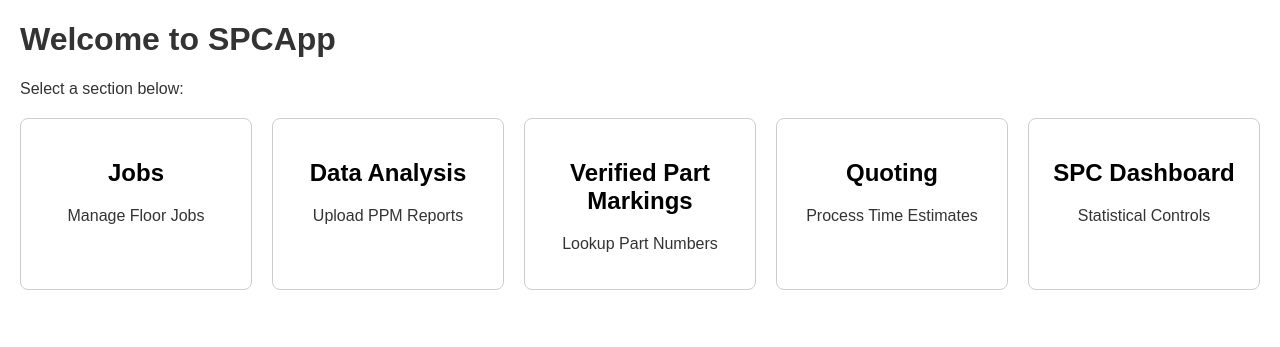
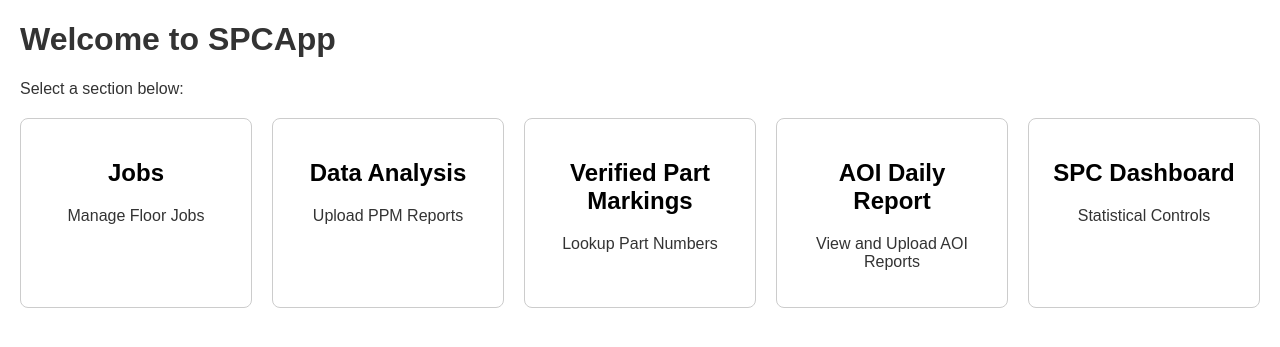
Before and after one commit to ThomasSchwartz18/SPCApp, a Flask app: page / in a window 1280 px wide. Shown: the top 347 px of the page. Run offline with Flask 3, Linux system fonts and the light colour scheme.

Commit message:
Create AOI Daily Report template

```diff
--- a/run.py
+++ b/run.py
@@ -3,6 +3,7 @@ import os
 import sqlite3
 import pandas as pd
 from datetime import datetime
+import re
 
 app = Flask(__name__)
 app.config['UPLOAD_FOLDER'] = 'uploads'
@@ -42,6 +43,19 @@ def init_db():
             mfg_number2 TEXT,
             manufacturer TEXT,
             verified_markings TEXT
+        )
+    ''')
+    conn.execute('''
+        CREATE TABLE IF NOT EXISTS aoi_reports (
+            id INTEGER PRIMARY KEY AUTOINCREMENT,
+            report_date TEXT,
+            shift TEXT,
+            operator TEXT,
+            customer TEXT,
+            assembly TEXT,
+            qty_inspected INTEGER,
+            qty_rejected INTEGER,
+            additional_info TEXT
         )
     ''')
     conn.commit()
@@ -113,6 +127,80 @@ def part_markings():
     rows = conn.execute('SELECT * FROM verified_markings ORDER BY id').fetchall()
     conn.close()
     return render_template('part_markings.html', markings=rows)
+
+@app.route('/aoi', methods=['GET', 'POST'])
+def aoi_report():
+    conn = get_db()
+    if request.method == 'POST' and 'excel_file' in request.files:
+        file = request.files['excel_file']
+        if file and file.filename:
+            filename = file.filename
+            save_path = os.path.join(app.config['UPLOAD_FOLDER'], filename)
+            file.save(save_path)
+
+            ext = os.path.splitext(save_path)[1].lower()
+            engine = 'xlrd' if ext == '.xls' else 'openpyxl'
+            df = pd.read_excel(save_path, engine=engine, header=None)
+
+            records = []
+            i = 0
+            while i < len(df):
+                cell = str(df.iloc[i, 0]) if not pd.isna(df.iloc[i, 0]) else ''
+                if cell.startswith('AOI') and 'Shift' in cell:
+                    m = re.search(r'AOI\s+(.*?)\s+Shift.*\(([^)]+)\)', cell)
+                    if m:
+                        shift = m.group(1)
+                        date_str = m.group(2)
+                        try:
+                            report_date = datetime.strptime(date_str, '%m/%d/%y').date().isoformat()
+                        except ValueError:
+                            report_date = date_str
+                    else:
+                        shift = ''
+                        report_date = ''
+                    i += 1
+                    # move to header row
+                    while i < len(df) and str(df.iloc[i,0]) != 'Operator':
+                        i += 1
+                    i += 1
+                    while i < len(df):
+                        first = df.iloc[i,0]
+                        if pd.isna(first) or str(first).startswith('AOI'):
+                            break
+                        operator = first
+                        customer = df.iloc[i,1]
+                        assembly = df.iloc[i,2]
+                        inspected = df.iloc[i,3] if not pd.isna(df.iloc[i,3]) else 0
+                        rejected = df.iloc[i,4] if not pd.isna(df.iloc[i,4]) else 0
+                        additional = df.iloc[i,5] if df.shape[1] > 5 else ''
+                        records.append((report_date, shift, operator, customer, assembly,
+                                        int(inspected), int(rejected), str(additional) if not pd.isna(additional) else ''))
+                        i += 1
+                else:
+                    i += 1
+
+            if records:
+                conn.executemany(
+                    'INSERT INTO aoi_reports (report_date, shift, operator, customer, assembly, qty_inspected, qty_rejected, additional_info) VALUES (?,?,?,?,?,?,?,?)',
+                    records
+                )
+                conn.commit()
+        conn.close()
+        return redirect(url_for('aoi_report'))
+
+    view = request.args.get('view')
+    if view == 'upload':
+        conn.close()
+        return render_template('aoi.html', upload=True)
+
+    selected_date = request.args.get('date')
+    data = {}
+    if selected_date:
+        rows = conn.execute('SELECT * FROM aoi_reports WHERE report_date = ? ORDER BY shift, id', (selected_date,)).fetchall()
+        for r in rows:
+            data.setdefault(r['shift'], []).append(r)
+    conn.close()
+    return render_template('aoi.html', upload=False, data=data, selected_date=selected_date)
 
 @app.route('/analysis', methods=['GET', 'POST'])
 def analysis():
--- a/templates/home.html
+++ b/templates/home.html
@@ -21,9 +21,9 @@
       <h2>Verified Part Markings</h2>
       <p>Lookup Part Numbers</p>
     </div>
-    <div class="widget" onclick="location.href='#'">
-      <h2>Quoting</h2>
-      <p>Process Time Estimates</p>
+    <div class="widget" onclick="location.href='/aoi'">
+      <h2>AOI Daily Report</h2>
+      <p>View and Upload AOI Reports</p>
     </div>
     <div class="widget" onclick="location.href='#'">
       <h2>SPC Dashboard</h2>
```
Also changed, not shown: templates/aoi.html (added, +58 -0 lines).
